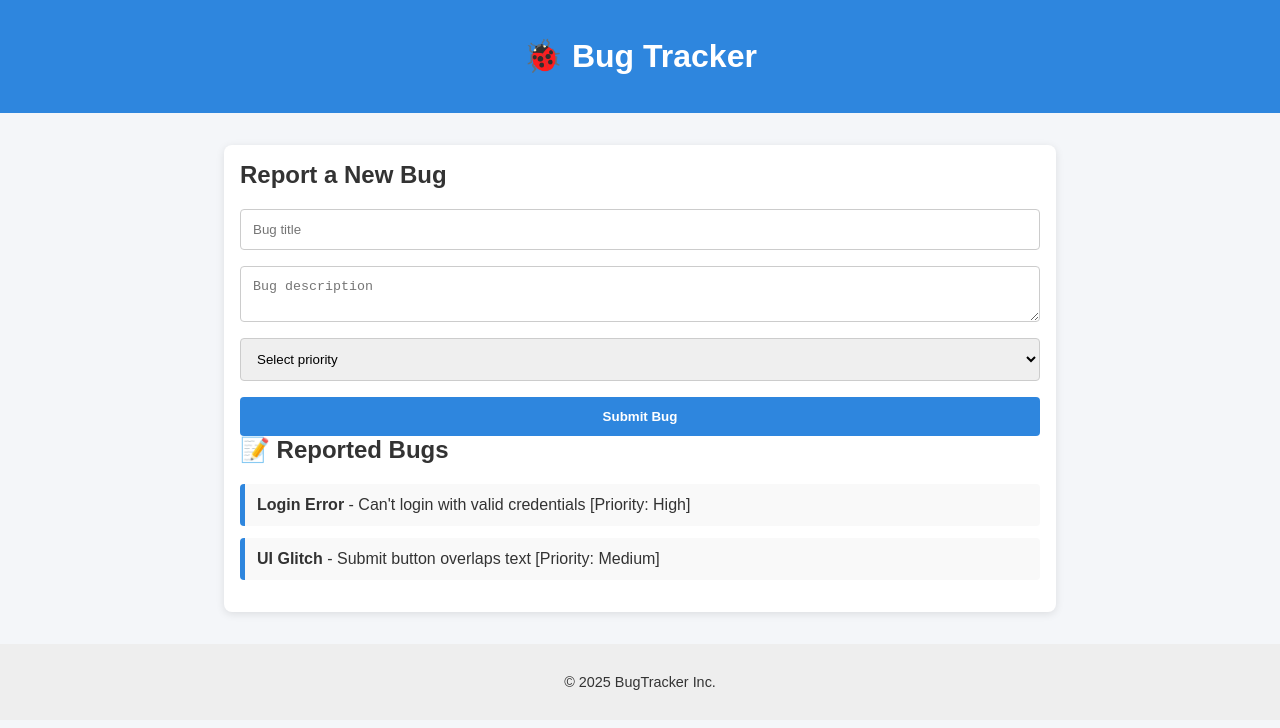
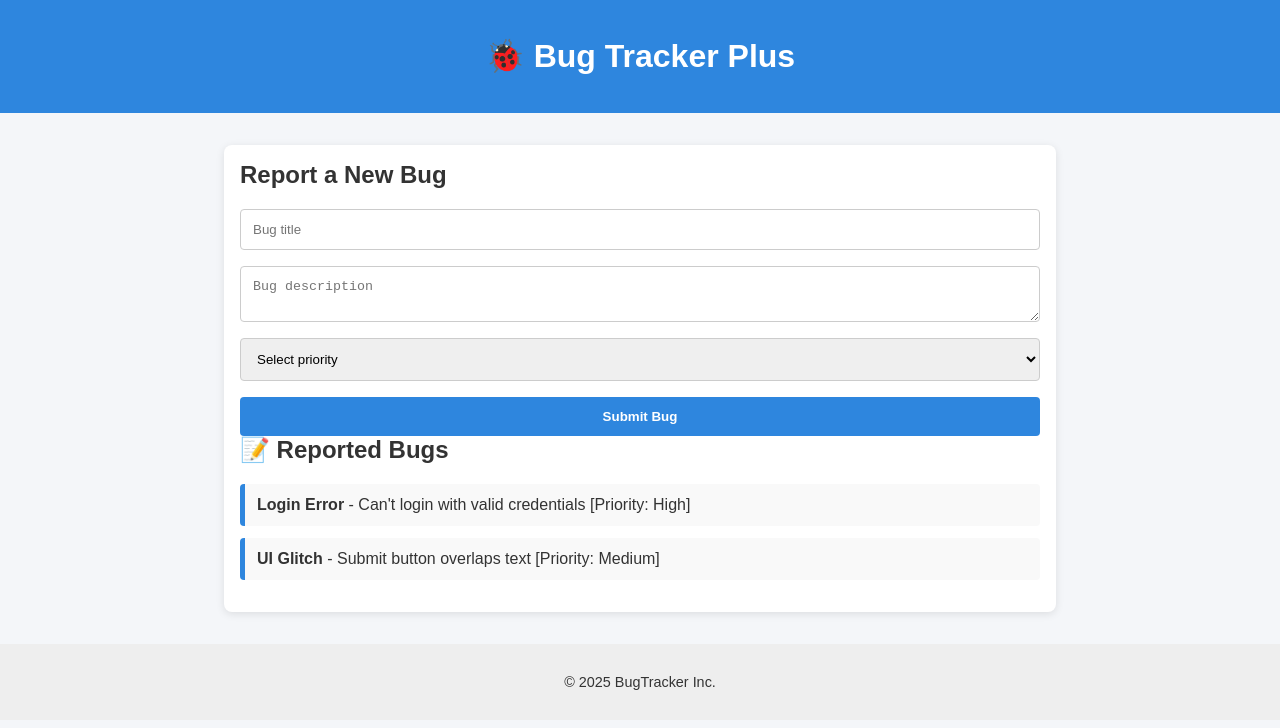
Before and after one commit to adhnanjeff/bug_tracker, a plain HTML site: page index.html in a window 1280 px wide. Drawn offline with Linux system fonts and the light colour scheme.

Commit message:
fix: Tracker name change

```diff
--- a/index.html
+++ b/index.html
@@ -8,7 +8,7 @@
 </head>
 <body>
   <header>
-    <h1>🐞 Bug Tracker</h1>
+    <h1>🐞 Bug Tracker Plus</h1>
   </header>
 
   <main>
```
